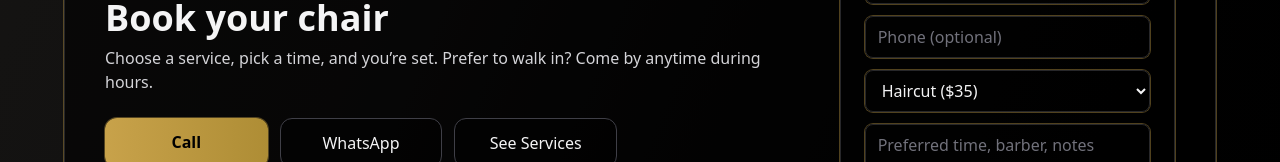
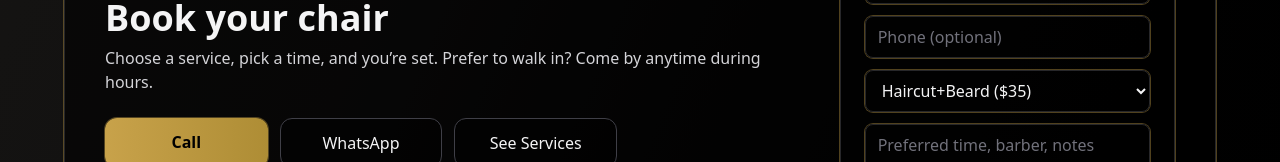
Before and after one commit to AryanMalhotra26/golden-clipper, a Next.js app: page / in a window 1280 px wide. Shown: the part 2214-2376 px from the top of the page. Built offline with nearby package versions, Linux system fonts and the light colour scheme.

Commit message:
Beard+haircut

```diff
--- a/app/page.tsx
+++ b/app/page.tsx
@@ -21,7 +21,7 @@ const BRAND = {
 };
 
 const PRICES = [
-  { name: "Haircut", price: 35 },
+  { name: "Haircut+Beard", price: 35 },
   { name: "Fade & Taper Cuts", price: 20 },
   { name: "Beard Trim & Shaping", price: 20 },
   { name: "Hot Towel Shave", price: 20 },
@@ -341,7 +341,7 @@ Notes: ${qNotes}`;
                   value={qService}
                   onChange={(e) => setQService((e.target as HTMLSelectElement).value)}
                 >
-                  <option>Haircut ($35)</option>
+                  <option>Haircut+Beard ($35)</option>
                   <option>Fade & Taper ($20)</option>
                   <option>Beard Trim & Shaping ($20)</option>
                   <option>Hot Towel Shave ($20)</option>
```
Also changed, not shown: 15 other files (tests, documents, lock files or other folders).
